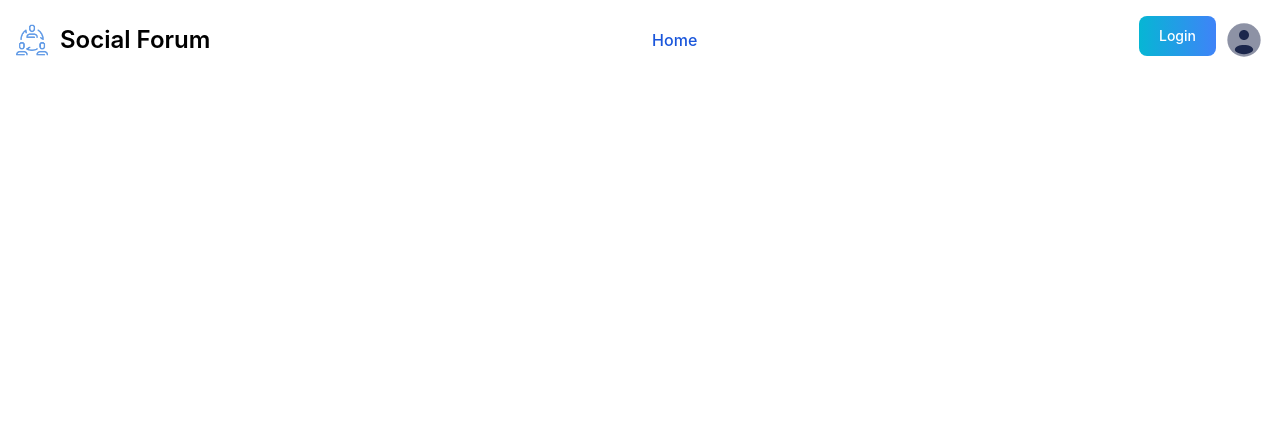
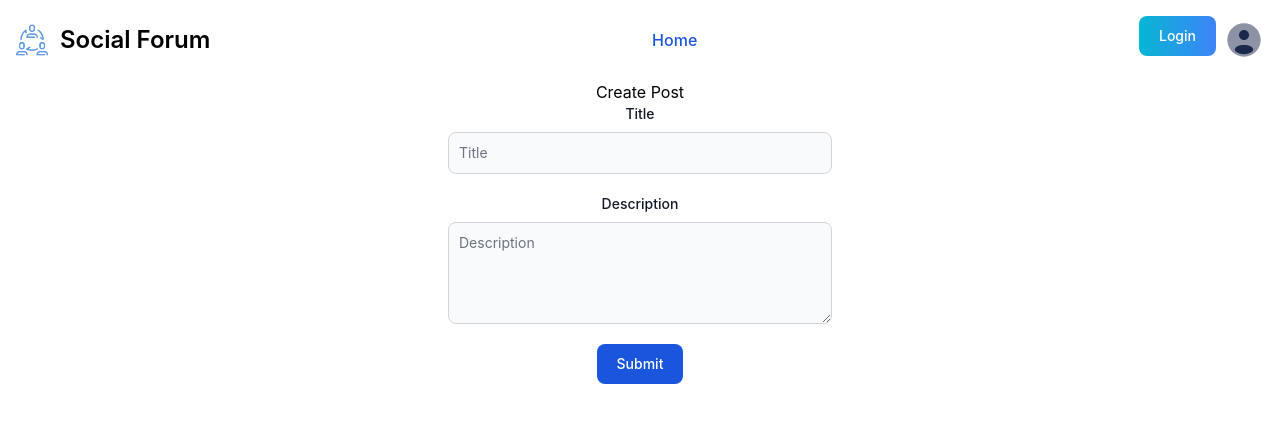
Before and after one commit to engraya/socialForum, a React (Create React App) app: page /newpost in a window 1280 px wide. Shown: the top 422 px of the page. Built offline with nearby package versions, Linux system fonts and the light colour scheme; no server answers.

Commit message:
CRUD POST

```diff
--- a/package.json
+++ b/package.json
@@ -3,6 +3,7 @@
   "version": "0.1.0",
   "private": true,
   "dependencies": {
+    "@hookform/resolvers": "^3.3.2",
     "@testing-library/jest-dom": "^5.17.0",
     "@testing-library/react": "^13.4.0",
     "@testing-library/user-event": "^13.5.0",
@@ -16,10 +17,12 @@
     "react": "^18.2.0",
     "react-dom": "^18.2.0",
     "react-firebase-hooks": "^5.1.1",
+    "react-hook-form": "^7.49.2",
     "react-router-dom": "^6.21.0",
     "react-scripts": "5.0.1",
     "typescript": "^4.9.5",
-    "web-vitals": "^2.1.4"
+    "web-vitals": "^2.1.4",
+    "yup": "^1.3.3"
   },
   "scripts": {
     "start": "react-scripts start",
--- a/src/App.tsx
+++ b/src/App.tsx
@@ -5,6 +5,7 @@
 import HomePage from './pages/HomePage';
 import LoginPage from './pages/LoginPage';
 import MainPage from './pages/MainPage';
+import CreatePost from './pages/createPost/CreatePost';
 
 function App() {
   return (
@@ -15,6 +16,7 @@
           <Route path="/" element={<HomePage/>}/>
           <Route path="/login" element={<LoginPage/>}/>
           <Route path="/main" element={<MainPage/>}/>
+          <Route path="/newpost" element={<CreatePost/>}/>
         </Routes>
       </Router>
 
--- a/src/components/Navbar.tsx
+++ b/src/components/Navbar.tsx
@@ -29,12 +29,15 @@
     <div className="flex items-center md:order-2 space-x-3 md:space-x-0 rtl:space-x-reverse">
         { user ? (
             <>
+            <Link to='/newpost'>
+            <button type="button" className="text-white bg-gradient-to-r from-cyan-500 to-blue-500 hover:bg-gradient-to-bl focus:ring-4 focus:outline-none focus:ring-cyan-300 dark:focus:ring-cyan-800 font-medium rounded-lg text-sm px-5 py-2.5 text-center me-2 mb-2">Create Post</button>
+            </Link>
             <button type="button" onClick={logout} className="text-white bg-gradient-to-br from-pink-500 to-orange-400 hover:bg-gradient-to-bl focus:ring-4 focus:outline-none focus:ring-pink-200 dark:focus:ring-pink-800 font-medium rounded-lg text-sm px-5 py-2.5 text-center me-2 mb-2">Logout</button>
             <small>{user?.displayName}</small>
-          <button type="button" className="flex text-sm rounded-full md:me-0 focus:ring-4 focus:ring-gray-300 dark:focus:ring-gray-600" id="user-menu-button" aria-expanded="false" data-dropdown-toggle="user-dropdown" data-dropdown-placement="bottom">
-            <span className="sr-only">Open user menu</span>
-            <img className="w-10 h-10 rounded-2xl" src={user?.photoURL || ""} alt="user photo" />
-          </button>
+            <button type="button" className="flex text-sm rounded-full md:me-0 focus:ring-4 focus:ring-gray-300 dark:focus:ring-gray-600" id="user-menu-button" aria-expanded="false" data-dropdown-toggle="user-dropdown" data-dropdown-placement="bottom">
+              <span className="sr-only">Open user menu</span>
+              <img className="w-10 h-10 rounded-2xl" src={user?.photoURL || ""} alt="user photo" />
+            </button>
           </>
         )
         :
--- a/src/config/firebase.ts
+++ b/src/config/firebase.ts
@@ -1,6 +1,7 @@
 // Import the functions you need from the SDKs you need
 import { initializeApp } from "firebase/app";
 import {  getAuth, GoogleAuthProvider } from "firebase/auth"
+import { getFirestore } from "firebase/firestore"
 // TODO: Add SDKs for Firebase products that you want to use
 // https://firebase.google.com/docs/web/setup#available-libraries
 
@@ -19,3 +20,4 @@
 
 export const auth = getAuth(app);
 export const provider = new GoogleAuthProvider();
+export const db = getFirestore(app);
--- /dev/null
+++ b/src/pages/createPost/CreatePost.tsx
@@ -0,0 +1,13 @@
+import React from 'react'
+import PostForm from './PostForm'
+
+function CreatePost() {
+  return (
+    <div>
+      <h1>Create Post</h1>
+      <PostForm/>
+    </div>
+  )
+}
+
+export default CreatePost
--- /dev/null
+++ b/src/pages/createPost/PostForm.tsx
@@ -0,0 +1,60 @@
+import React from 'react'
+import { useForm } from 'react-hook-form'
+import * as yup from "yup"
+import { yupResolver } from '@hookform/resolvers/yup';
+import { addDoc, collection } from "firebase/firestore"
+import { auth, db } from '../../config/firebase'
+import { useAuthState } from "react-firebase-hooks/auth"
+
+interface CreateFormData {
+  title : string;
+  description : string;
+}
+
+function PostForm() {
+
+  const [user] = useAuthState(auth)
+
+
+  const schema = yup.object().shape({
+    title : yup.string().required("Title is a Reqiuired Field"),
+    description : yup.string().required("Descritption is a Required Field")
+
+  });
+
+  const { register, handleSubmit, formState: { errors } } = useForm<CreateFormData>({
+    resolver: yupResolver(schema)
+  });
+
+  const postRef = collection(db, "posts")
+
+
+  const onCreatePost = async (data:CreateFormData) => {
+    await addDoc(postRef, {
+      ...data,
+      username: user?.displayName,
+      userId : user?.uid,
+    });
+  };
+
+
+  return (
+    <div>
+      <form className="max-w-sm mx-auto" onSubmit={handleSubmit(onCreatePost)}>
+      <div className="mb-5">
+        <label htmlFor="title" className="block mb-2 text-sm font-medium text-gray-900 dark:text-white">Title</label>
+        <input type="text" id="title" className="bg-gray-50 border border-gray-300 text-gray-900 text-sm rounded-lg focus:ring-blue-500 focus:border-blue-500 block w-full p-2.5 dark:bg-gray-700 dark:border-gray-600 dark:placeholder-gray-400 dark:text-white dark:focus:ring-blue-500 dark:focus:border-blue-500" placeholder="Title" {...register("title")}/>
+        <p style={{color:"red"}}>{errors.title?.message}</p>
+      </div>
+      <div className="mb-5">
+        <label htmlFor="description" className="block mb-2 text-sm font-medium text-gray-900 dark:text-white">Description</label>
+        <textarea id="description" rows={4} className="block p-2.5 w-full text-sm text-gray-900 bg-gray-50 rounded-lg border border-gray-300 focus:ring-blue-500 focus:border-blue-500 dark:bg-gray-700 dark:border-gray-600 dark:placeholder-gray-400 dark:text-white dark:focus:ring-blue-500 dark:focus:border-blue-500" placeholder="Description" {...register("description")}/>
+        <p style={{color : "red"}}>{errors.description?.message}</p>
+      </div>
+      <button type="submit" className="text-white bg-blue-700 hover:bg-blue-800 focus:ring-4 focus:outline-none focus:ring-blue-300 font-medium rounded-lg text-sm w-full sm:w-auto px-5 py-2.5 text-center dark:bg-blue-600 dark:hover:bg-blue-700 dark:focus:ring-blue-800">Submit</button>
+      </form>
+    </div>
+  )
+}
+
+export default PostForm
```
Also changed, not shown: 1 other file (tests, documents, lock files or other folders).
